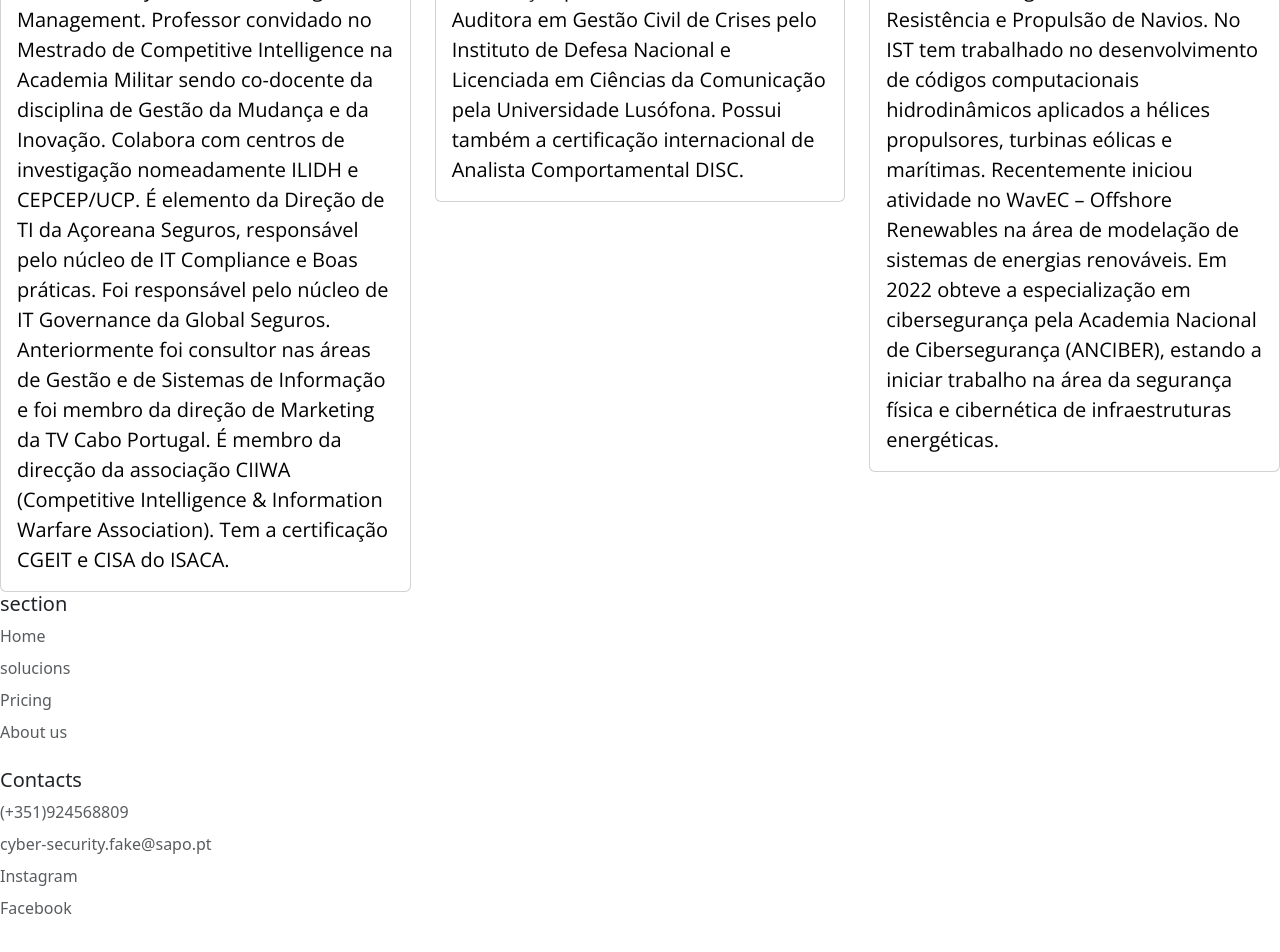
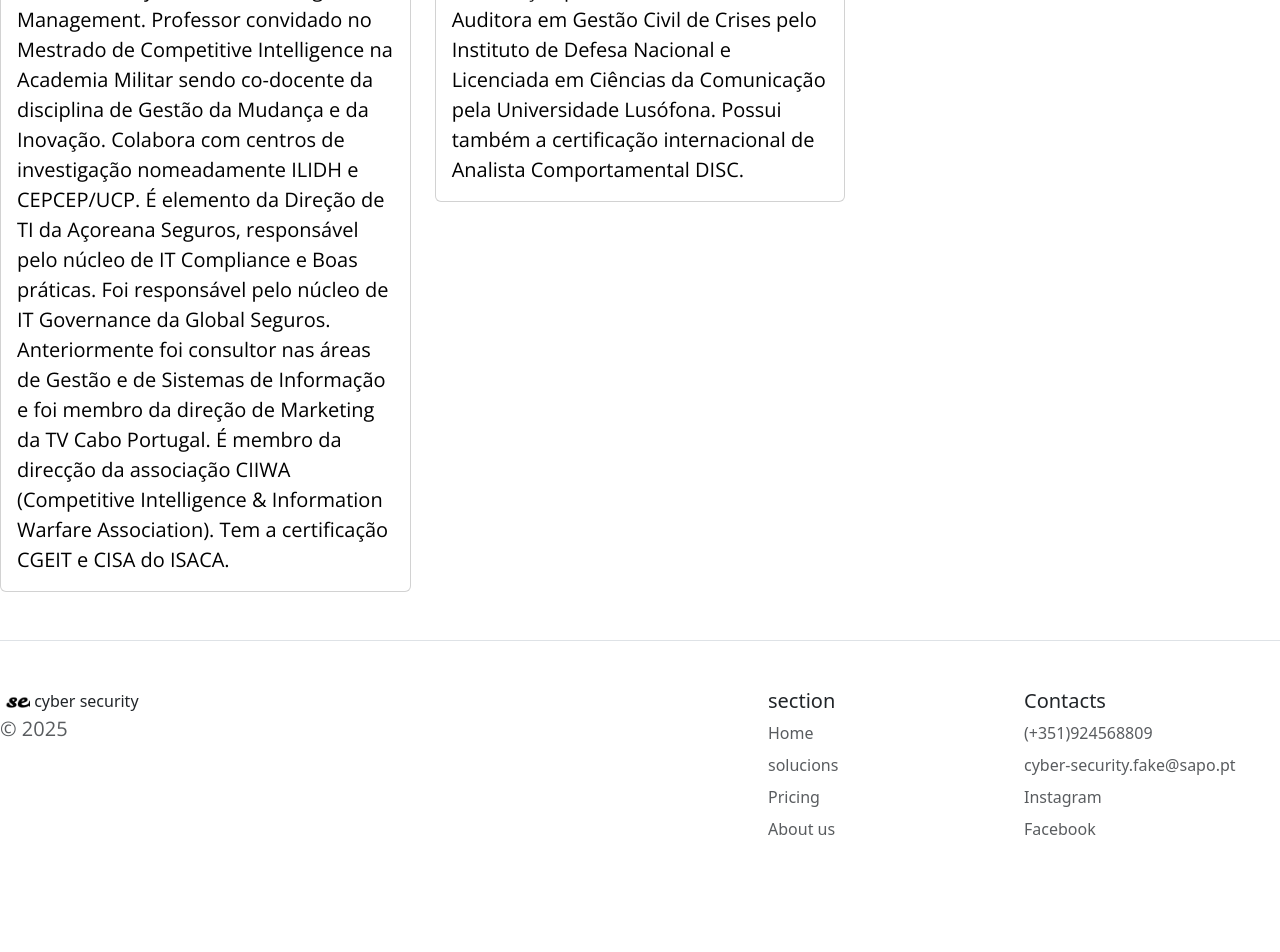
Before and after one commit to Rafa-pepe11/pagina-coworking, a plain HTML site: page about-us/index.html in a window 1280 px wide. Shown: the part 940-1892 px from the top of the page. Drawn offline with nearby package versions, Linux system fonts and the light colour scheme; files that its build step writes are made by us from their sources.

Commit message:
mudança

```diff
--- a/about-us/index.html
+++ b/about-us/index.html
@@ -73,24 +73,23 @@ CGEIT e CISA do ISACA.</p>
           </div>
         </div>
       </div>
-      <div class="col-sm-4 mb-3 mb-sm-0">
-        <div class="card">
-          <img src="../imagens/2-imagem.jpeg" class="card-img-top">
-          <div class="card-body">
-            <h5 class="card-title">André Reis</h5>
-            <p class="card-text">Licenciado em Engenharia Naval pelo Instituto Superior Técnico (IST). Tem também mestrado e doutoramento em Engenharia Mecânica pela mesma instituição na área da mecânica de fluídos computacional. É professor convidado pelo IST onde leciona nos cursos de Energia Eólica Offshore e Resistência e Propulsão de Navios. No IST tem trabalhado no desenvolvimento de códigos computacionais hidrodinâmicos aplicados a hélices propulsores, turbinas eólicas e marítimas. Recentemente iniciou atividade no WavEC – Offshore Renewables na área de modelação de sistemas de energias renováveis. Em 2022 obteve a especialização em cibersegurança pela Academia Nacional de Cibersegurança (ANCIBER), estando a iniciar trabalho na área da segurança física e cibernética de infraestruturas energéticas.</p>
-          </div>
+      <footer class="row row-cols-1 row-cols-sm-2 row-cols-md-5 py-5 my-5 border-top">
+        <div class="col mb-3">             <img src="../imagens/favicon-32x32.png" alt="Logo" width="30" height="24" class="d-inline-block align-text-top">
+            cyber security</a>
+          <p class="text-body-secondary">© 2025</p>
         </div>
-      </div>
-    </div>
-  </div>
-   <div class="col mb-3">
+        <div class="col mb-3"></div>
+        <div class="col mb-2">
+          <ul class="nav flex-column">
+          </ul>
+        </div>
+        <div class="col mb-3">
           <h5>section</h5>
           <ul class="nav flex-column">
-            <li class="nav-item mb-2"><a href="index.html" class="nav-link p-0 text-body-secondary">Home</a></li>
+            <li class="nav-item mb-2"><a href="../index.html" class="nav-link p-0 text-body-secondary">Home</a></li>
             <li class="nav-item mb-2"><a href="../Solutions/index.html" class="nav-link p-0 text-body-secondary">solucions</a></li>
             <li class="nav-item mb-2"><a href="../pricing/index.html" class="nav-link p-0 text-body-secondary">Pricing</a></li>
-            <li class="nav-item mb-2"><a href="../index.html" class="nav-link p-0 text-body-secondary">About us</a></li>
+            <li class="nav-item mb-2"><a href="../" class="nav-link p-0 text-body-secondary">About us</a></li>
           </ul>
         </div>
         <div class="col mb-3">
@@ -101,5 +100,11 @@ CGEIT e CISA do ISACA.</p>
             <li class="nav-item mb-2"><a href="#" class="nav-link p-0 text-body-secondary">Instagram</a></li>
             <li class="nav-item mb-2"><a href="#" class="nav-link p-0 text-body-secondary">Facebook</a></li>
 
+          </ul>
+        </div>
+      </footer>
+    </div>
+  </footer>
+
 <body>
   <html>
```
Also changed, not shown: Solutions/index.html (+2 -2 lines), pricing/index.html (+1 -1 lines).
